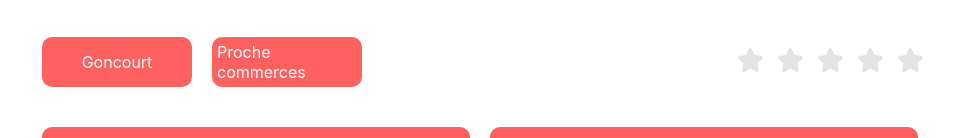
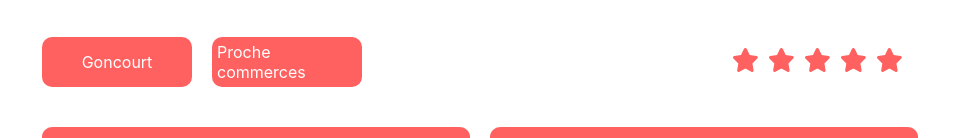
Before and after one commit to GuillaumeDussaut/Projet-8-Cr-ez-une-application-web-de-location-immobilire-avec-React, a React (Create React App) app: page /location/0979876d in a window 1280 px wide. Shown: the part 631-769 px from the top of the page, without its empty margins (160-1119 px from the left). Built offline with nearby package versions, Linux system fonts and the light colour scheme.

Commit message:
page location
Ajout du systeme de rating.

```diff
--- a/src/components/rate/rate.js
+++ b/src/components/rate/rate.js
@@ -1,32 +1,23 @@
 import React from 'react';
-import dataJSON from '../../data/data.json';
 import './rate.scss';
 
-export default function Rate() {
-  // Récupérer la note depuis le fichier JSON (ou d'autres sources)
-  const ratingFromJSON = dataJSON.rating; // Remplacez "dataJSON.rating" par la manière de récupérer la note du fichier JSON
+export default function Rate({ rating }) {
+  const ratingNumber = parseInt(rating);
+  const maxRating = 5;
+  const starWidth = 36;
 
   return (
-    <>
     <div className='rateContainer'>
-        <svg xmlns="http://www.w3.org/2000/svg" width="196" height="36" viewBox="0 0 196 36" fill="none">
-          {/* Etoiles grises */}
-          <path d="M179.721 6.84366C179.473 6.32809 178.948 6 178.371 6C177.795 6 177.275 6.32809 177.022 6.84366L174.008 13.0445L167.277 14.0382C166.715 14.1225 166.246 14.5162 166.073 15.0552C165.9 15.5942 166.04 16.1895 166.443 16.5879L171.327 21.4201L170.174 28.2491C170.08 28.8115 170.315 29.3833 170.779 29.7161C171.243 30.0489 171.857 30.0911 172.363 29.8239L178.376 26.6133L184.389 29.8239C184.896 30.0911 185.51 30.0536 185.974 29.7161C186.438 29.3786 186.672 28.8115 186.578 28.2491L185.421 21.4201L190.304 16.5879C190.707 16.1895 190.853 15.5942 190.675 15.0552C190.496 14.5162 190.032 14.1225 189.47 14.0382L182.735 13.0445L179.721 6.84366Z" fill="#E3E3E3" />
-          <path d="M139.721 6.84366C139.473 6.32809 138.948 6 138.371 6C137.795 6 137.275 6.32809 137.022 6.84366L134.008 13.0445L127.277 14.0382C126.715 14.1225 126.246 14.5162 126.073 15.0552C125.9 15.5942 126.04 16.1895 126.443 16.5879L131.327 21.4201L130.174 28.2491C130.08 28.8115 130.315 29.3833 130.779 29.7161C131.243 30.0489 131.857 30.0911 132.363 29.8239L138.376 26.6133L144.389 29.8239C144.896 30.0911 145.51 30.0536 145.974 29.7161C146.438 29.3786 146.672 28.8115 146.578 28.2491L145.421 21.4201L150.304 16.5879C150.707 16.1895 150.853 15.5942 150.675 15.0552C150.496 14.5162 150.032 14.1225 149.47 14.0382L142.735 13.0445L139.721 6.84366Z" fill="#E3E3E3" />
-          <path d="M99.7212 6.84366C99.4728 6.32809 98.9479 6 98.3714 6C97.7949 6 97.2747 6.32809 97.0216 6.84366L94.0079 13.0445L87.2775 14.0382C86.7151 14.1225 86.2464 14.5162 86.0729 15.0552C85.8995 15.5942 86.0401 16.1895 86.4432 16.5879L91.327 21.4201L90.174 28.2491C90.0803 28.8115 90.3146 29.3833 90.7786 29.7161C91.2426 30.0489 91.8566 30.0911 92.3628 29.8239L98.3761 26.6133L104.389 29.8239C104.896 30.0911 105.51 30.0536 105.974 29.7161C106.438 29.3786 106.672 28.8115 106.578 28.2491L105.421 21.4201L110.304 16.5879C110.707 16.1895 110.853 15.5942 110.675 15.0552C110.496 14.5162 110.032 14.1225 109.47 14.0382L102.735 13.0445L99.7212 6.84366Z" fill="#E3E3E3" />
-          <path d="M59.7212 6.84366C59.4728 6.32809 58.9479 6 58.3714 6C57.7949 6 57.2747 6.32809 57.0216 6.84366L54.0079 13.0445L47.2775 14.0382C46.7151 14.1225 46.2464 14.5162 46.0729 15.0552C45.8995 15.5942 46.0401 16.1895 46.4432 16.5879L51.327 21.4201L50.174 28.2491C50.0803 28.8115 50.3146 29.3833 50.7786 29.7161C51.2426 30.0489 51.8566 30.0911 52.3628 29.8239L58.3761 26.6133L64.3894 29.8239C64.8956 30.0911 65.5096 30.0536 65.9736 29.7161C66.4376 29.3786 66.6719 28.8115 66.5782 28.2491L65.4205 21.4201L70.3043 16.5879C70.7073 16.1895 70.8526 15.5942 70.6745 15.0552C70.4964 14.5162 70.0324 14.1225 69.47 14.0382L62.7349 13.0445L59.7212 6.84366Z" fill="#E3E3E3" />
-          <path d="M19.7212 6.84366C19.4728 6.32809 18.9479 6 18.3714 6C17.7949 6 17.2747 6.32809 17.0216 6.84366L14.0079 13.0445L7.27748 14.0382C6.71506 14.1225 6.24636 14.5162 6.07295 15.0552C5.89953 15.5942 6.04014 16.1895 6.44321 16.5879L11.327 21.4201L10.174 28.2491C10.0803 28.8115 10.3146 29.3833 10.7786 29.7161C11.2426 30.0489 11.8566 30.0911 12.3628 29.8239L18.3761 26.6133L24.3894 29.8239C24.8956 30.0911 25.5096 30.0536 25.9736 29.7161C26.4376 29.3786 26.6719 28.8115 26.5782 28.2491L25.4205 21.4201L30.3043 16.5879C30.7073 16.1895 30.8526 15.5942 30.6745 15.0552C30.4964 14.5162 30.0324 14.1225 29.47 14.0382L22.7349 13.0445L19.7212 6.84366Z" fill="#E3E3E3" />
-
-          {/* Etoiles rouges */}
-          {Array.from({ length: ratingFromJSON }).map((_, index) => (
+      <svg xmlns="http://www.w3.org/2000/svg" fill="none">
+        {Array.from({ length: maxRating }).map((_, index) => (
           <path
             key={index}
-              d="M179.721 6.84366C179.473 6.32809 178.948 6 178.371 6C177.795 6 177.275 6.32809 177.022 6.84366L174.008 13.0445L167.277 14.0382C166.715 14.1225 166.246 14.5162 166.073 15.0552C165.9 15.5942 166.04 16.1895 166.443 16.5879L171.327 21.4201L170.174 28.2491C170.08 28.8115 170.315 29.3833 170.779 29.7161C171.243 30.0489 171.857 30.0911 172.363 29.8239L178.376 26.6133L184.389 29.8239C184.896 30.0911 185.51 30.0536 185.974 29.7161C186.438 29.3786 186.672 28.8115 186.578 28.2491L185.421 21.4201L190.304 16.5879C190.707 16.1895 190.853 15.5942 190.675 15.0552C190.496 14.5162 190.032 14.1225 189.47 14.0382L182.735 13.0445L179.721 6.84366Z"
-              fill="#FF6060"
+            d="M19.7212 6.84366C19.4728 6.32809 18.9479 6 18.3714 6C17.7949 6 17.2747 6.32809 17.0216 6.84366L14.0079 13.0445L7.27748 14.0382C6.71506 14.1225 6.24636 14.5162 6.07295 15.0552C5.89953 15.5942 6.04014 16.1895 6.44321 16.5879L11.327 21.4201L10.174 28.2491C10.0803 28.8115 10.3146 29.3833 10.7786 29.7161C11.2426 30.0489 11.8566 30.0911 12.3628 29.8239L18.3761 26.6133L24.3894 29.8239C24.8956 30.0911 25.5096 30.0536 25.9736 29.7161C26.4376 29.3786 26.6719 28.8115 26.5782 28.2491L25.4205 21.4201L30.3043 16.5879C30.7073 16.1895 30.8526 15.5942 30.6745 15.0552C30.4964 14.5162 30.0324 14.1225 29.47 14.0382L22.7349 13.0445L19.7212 6.84366Z"
+            fill={index < ratingNumber ? "#FF6060" : "#E3E3E3"}
+            transform={`translate(${starWidth * index}, 0)`}
           />
         ))}
       </svg>
     </div>
-    </>
   );
 }
--- a/src/components/rate/rate.scss
+++ b/src/components/rate/rate.scss
@@ -0,0 +1,7 @@
+.rateContainer{
+    svg{
+        width: 196px;
+        height: 36px;
+        margin:5px;
+    }
+}
--- a/src/pages/location.js
+++ b/src/pages/location.js
@@ -8,7 +8,6 @@
 import Rate from '../components/rate/rate';
 
 import "../components/tags/tags.scss";
-// import "../../App.scss";
 
 export default function Location() {
   const { id } = useParams();
@@ -29,7 +28,7 @@
           ))}
         </div>
         <div className="rate">
-          <Rate />
+          <Rate rating={rating} />
         </div>
       </div>
       <div className="ContainerCollaps">
```
Lines whose indentation alone changed are shown as unchanged.
